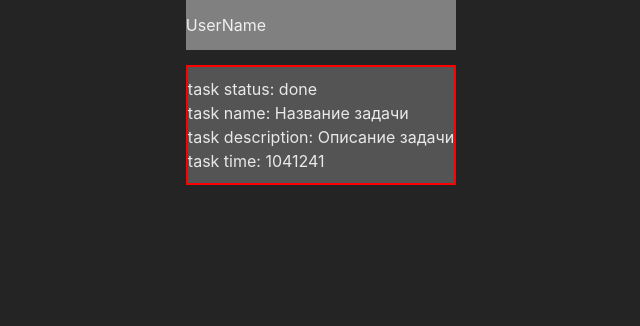
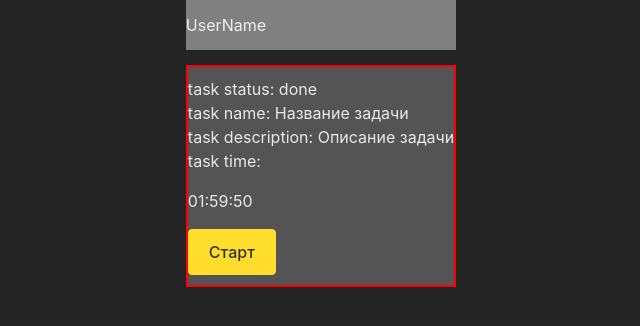
Before and after one commit to grusha229/timetracker, a React (Vite) app: page / in a window 1280 px wide. Shown: the top 326 px of the page, without its empty margins (319-959 px from the left). Built offline with nearby package versions, Linux system fonts and the light colour scheme.

Commit message:
add Timer

```diff
--- a/src/blocks/TaskList/Task/Task.tsx
+++ b/src/blocks/TaskList/Task/Task.tsx
@@ -1,14 +1,47 @@
-import React from 'react';
+import React, {useState,useEffect} from 'react';
 import "./Task.scss"
+import Button from "../../../components/button/Button";
+import Timer from "../../../components/Timer/Timer";
+
+export interface Time {
+    hours: number,
+    minutes: number,
+    seconds: number
+}
 
 export interface iTaskProps {
     status: boolean,
     name: string,
     description: string,
-    time?: number
+    time?: Time
 }
 
 const Task:React.FC<iTaskProps> = ({status,name,description,time}) => {
+
+    const [Seconds, setSeconds] = useState(7190);
+    const [isSecondsRun, setIsSecondsRun] = useState(false);
+
+    useEffect(() => {
+        if (isSecondsRun) {
+            function increaseTime (seconds: number) {
+                setSeconds(Seconds+seconds)
+            }
+            const interval = setInterval(() => increaseTime(1), 1000);
+
+            const cleanup = () => {
+                clearInterval(interval);
+            };
+            return cleanup;
+        }
+    });
+
+
+
+    function handleTimer () {
+        setIsSecondsRun(!isSecondsRun)
+        console.log(isSecondsRun)
+    }
+
 
     return (
         <div className={'task'}>
@@ -22,10 +55,13 @@ const Task:React.FC<iTaskProps> = ({status,name,description,time}) => {
                 task description: {description}
             </div>
             <div>
-                task time: {time}
+                task time:
+                <Timer seconds={Seconds}/>
             </div>
             <div>
-
+                <Button onClick={handleTimer} type={"submit"} >
+                    {isSecondsRun ? "Пауза" : "Старт"}
+                </Button>
             </div>
         </div>
     )
--- a/src/blocks/TaskList/TaskList.tsx
+++ b/src/blocks/TaskList/TaskList.tsx
@@ -14,7 +14,6 @@ const TaskList:React.FC<any> = () => {
                 name={'Название задачи'}
                 description={'Описание задачи'}
                 status={true}
-                time={1041241}
             />
         </div>
     )
--- /dev/null
+++ b/src/components/Timer/Timer.tsx
@@ -0,0 +1,23 @@
+import React, {ButtonHTMLAttributes} from 'react';
+import styles from './Button.module.css';
+import {Time} from "../../blocks/TaskList/Task/Task";
+
+export interface iTimer {
+    seconds: number
+}
+
+const Timer: React.FC<iTimer> = ({seconds}) => {
+
+    let parsedSeconds: number = seconds % 60
+    let parsedMinutes: number = Math.trunc(seconds/60)
+    let parsedHours: number = Math.trunc(parsedMinutes/60)
+    parsedMinutes = parsedMinutes % 60
+
+    return(
+        <div>
+            <p>{parsedHours.toString().padStart(2,'0')}:{parsedMinutes.toString().padStart(2,'0')}:{parsedSeconds.toString().padStart(2,'0')}</p>
+        </div>
+    );
+};
+
+export default Timer;
--- /dev/null
+++ b/src/components/button/Button.module.css
@@ -0,0 +1,18 @@
+.button {
+    cursor: pointer;
+    box-sizing: border-box;
+    position: relative;
+    transition-property: background-color, border, box-shadow;
+    transition-duration: 0.25s;
+    transition-timing-function: ease;
+    color: #333333;
+    border: 1px solid #ffdd2d;
+    background-color: #ffdd2d;
+    border-radius: 4px;
+    padding: 12px 20px;
+}
+
+.button:hover {
+    border-color: #fcc521;
+    background-color: #fcc521;
+}
--- /dev/null
+++ b/src/components/button/Button.tsx
@@ -0,0 +1,20 @@
+import React, {ButtonHTMLAttributes} from 'react';
+import styles from './Button.module.css';
+
+export interface iButtonProps extends
+    ButtonHTMLAttributes<HTMLButtonElement> {
+    onClick: () => void
+}
+
+const Button: React.FC<iButtonProps> = ({children, onClick, type}) => {
+    return(
+        <button
+            className={styles.button}
+            type={type}
+            onClick={onClick}
+        >{children}
+        </button>
+    );
+};
+
+export default Button;
```
